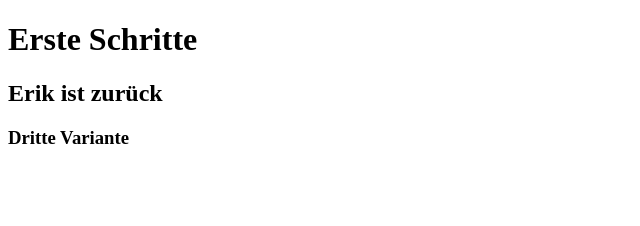
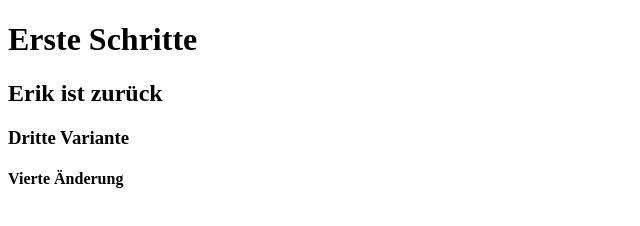
Before and after one commit to lenakec/gr1, a plain HTML site: page index.html in a window 1280 px wide. Shown: the whole page, without its empty margins (0-640 px from the left). Drawn offline with Linux system fonts and the light colour scheme.

Commit message:
4. Änderung

```diff
--- a/index.html
+++ b/index.html
@@ -10,5 +10,6 @@
   <h1>Erste Schritte</h1>
   <h2>Erik ist zurück</h2>
   <h3>Dritte Variante</h3>
+  <h4>Vierte Änderung</h4>
 </body>
 </html>
```
